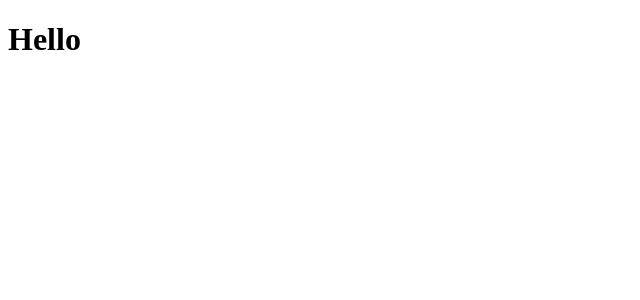
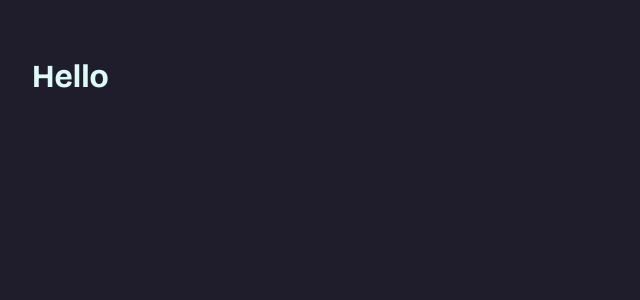
Before and after one commit to Neema93/Explore_Angular, an Angular app in the folder http/: page / in a window 1280 px wide. Shown: the top 300 px of the page, without its empty margins (0-640 px from the left). Built offline with nearby package versions, Linux system fonts and the light colour scheme.

Commit message:
copy styles.css file

```diff
--- a/http/src/styles.css
+++ b/http/src/styles.css
@@ -1 +1,51 @@
 /* You can add global styles to this file, and also import other style files */
+@import url("https://fonts.googleapis.com/css2?family=Bricolage+Grotesque:opsz,wght@10..48,400;10..48,700&family=Raleway:wght@400;700&display=swap");
+
+* {
+  box-sizing: border-box;
+}
+
+html {
+  font-family: "Bricolage Grotesque", sans-serif;
+  line-height: 1.5;
+
+  color: #defaf8;
+
+  font-synthesis: none;
+  text-rendering: optimizeLegibility;
+  -webkit-font-smoothing: antialiased;
+  -moz-osx-font-smoothing: grayscale;
+  -webkit-text-size-adjust: 100%;
+  height: 100%;
+}
+
+body {
+  margin: 0;
+  padding: 2rem;
+  background: linear-gradient(180deg, #1f1c2c 0%, #1f1c2c 100%);
+}
+
+header {
+  text-align: center;
+}
+
+header img {
+  width: 5rem;
+  height: 5rem;
+  object-fit: contain;
+  filter: drop-shadow(0 0 8px rgba(0, 0, 0, 0.4));
+}
+
+header h1 {
+  margin: 0;
+  font-size: 3rem;
+  text-transform: uppercase;
+  letter-spacing: 1rem;
+}
+
+header p {
+  margin: 0 auto;
+  font-size: 1.15rem;
+  max-width: 38ch;
+  color: #9eb5b4;
+}
```
